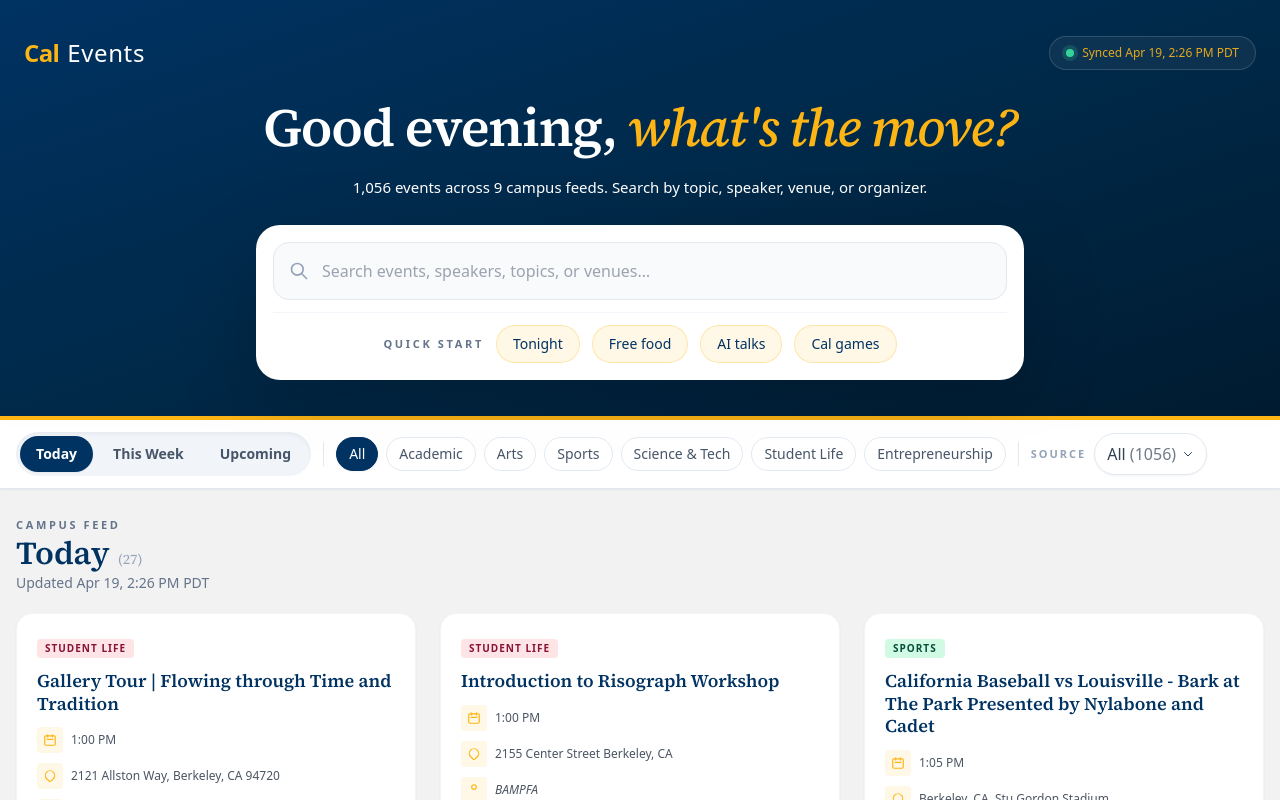
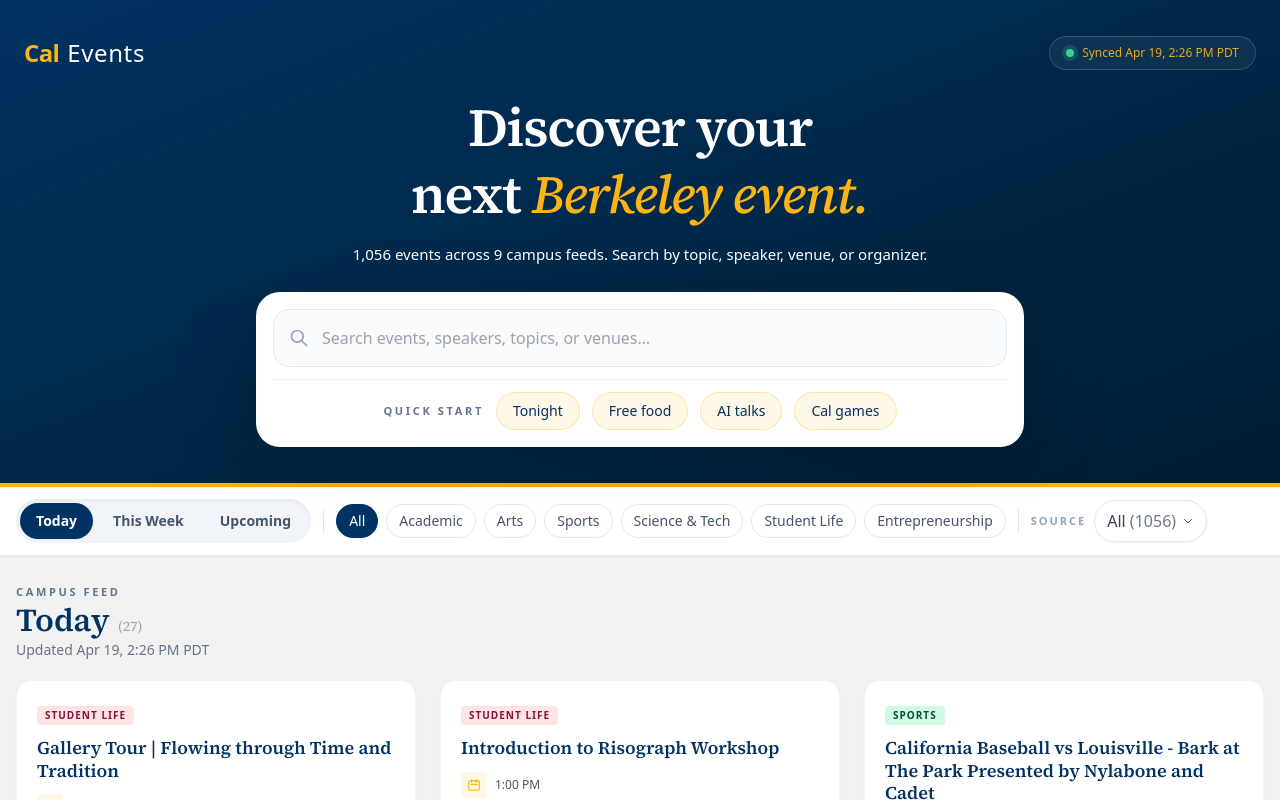
Before and after one commit to akhil-neelam-ai/Cal-Events-Discovery, a React (Vite) app: page / in a window 1280 px wide. Shown: the top 800 px of the page. Built offline with nearby package versions, Linux system fonts and the light colour scheme.

Commit message:
Refresh hero heading copy
Co-authored-by: akhil neelam <akhil_neelam@berkeley.edu>

```diff
--- a/App.tsx
+++ b/App.tsx
@@ -356,13 +356,6 @@ function addDaysToDateKey(dateKey: string, days: number): string {
 
 function formatPacificDateTime(timestamp: number): string {
   return PACIFIC_SYNC_FORMATTER.format(new Date(timestamp));
-}
-
-function getGreeting(): string {
-  const hour = new Date().getHours();
-  if (hour < 12) return 'Good morning';
-  if (hour < 17) return 'Good afternoon';
-  return 'Good evening';
 }
 
 function formatStatusSources(status: IngestionStatus): string {
@@ -1221,8 +1214,8 @@ function DesktopHero({
 
         <div className="max-w-3xl mx-auto text-center">
           <h1 className="text-4xl lg:text-[3.35rem] font-semibold leading-tight tracking-tight font-serif" style={{ textWrap: 'balance' }}>
-            {getGreeting()},&nbsp;
-            <span className="text-berkeley-gold italic font-medium">what&apos;s the move?</span>
+            Discover your next&nbsp;
+            <span className="text-berkeley-gold italic font-medium">Berkeley event.</span>
           </h1>
           <p className="mt-3 text-[15px] leading-7 text-white/72">
             {summaryCopy}
```
